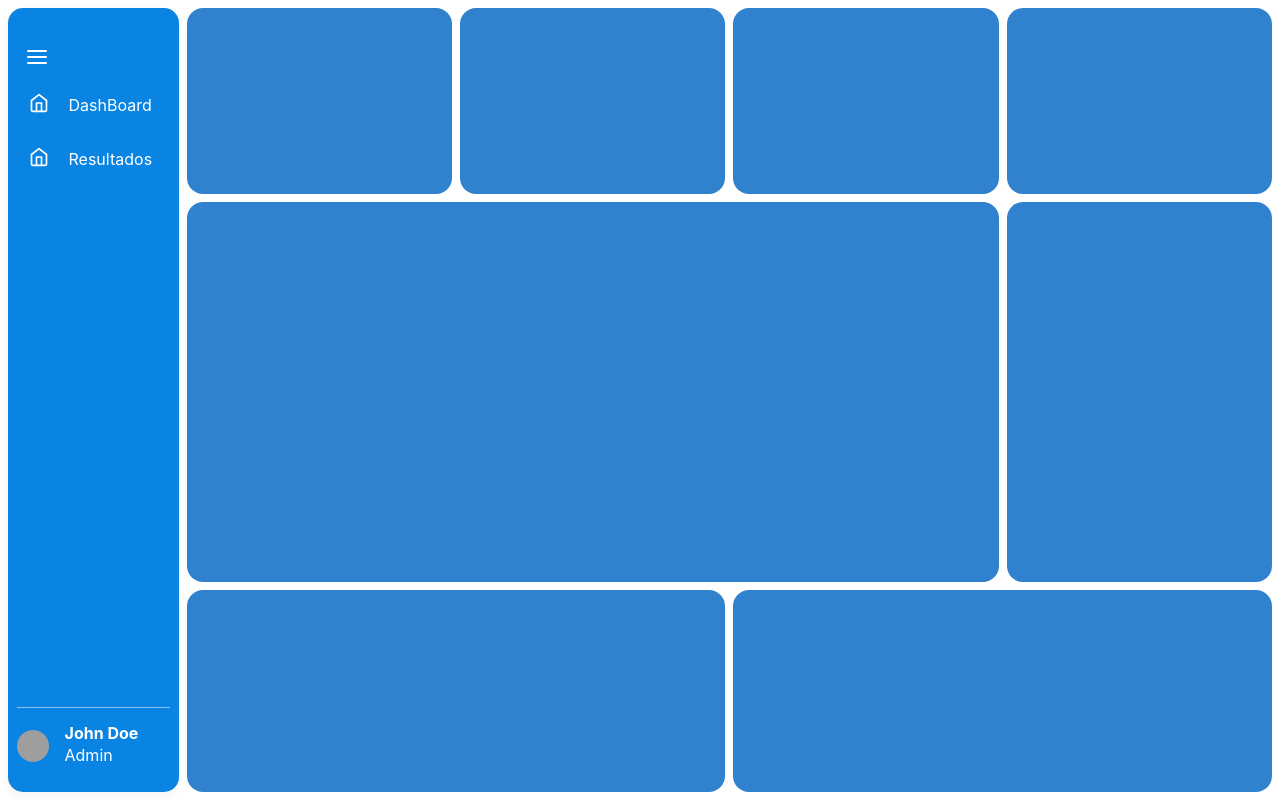
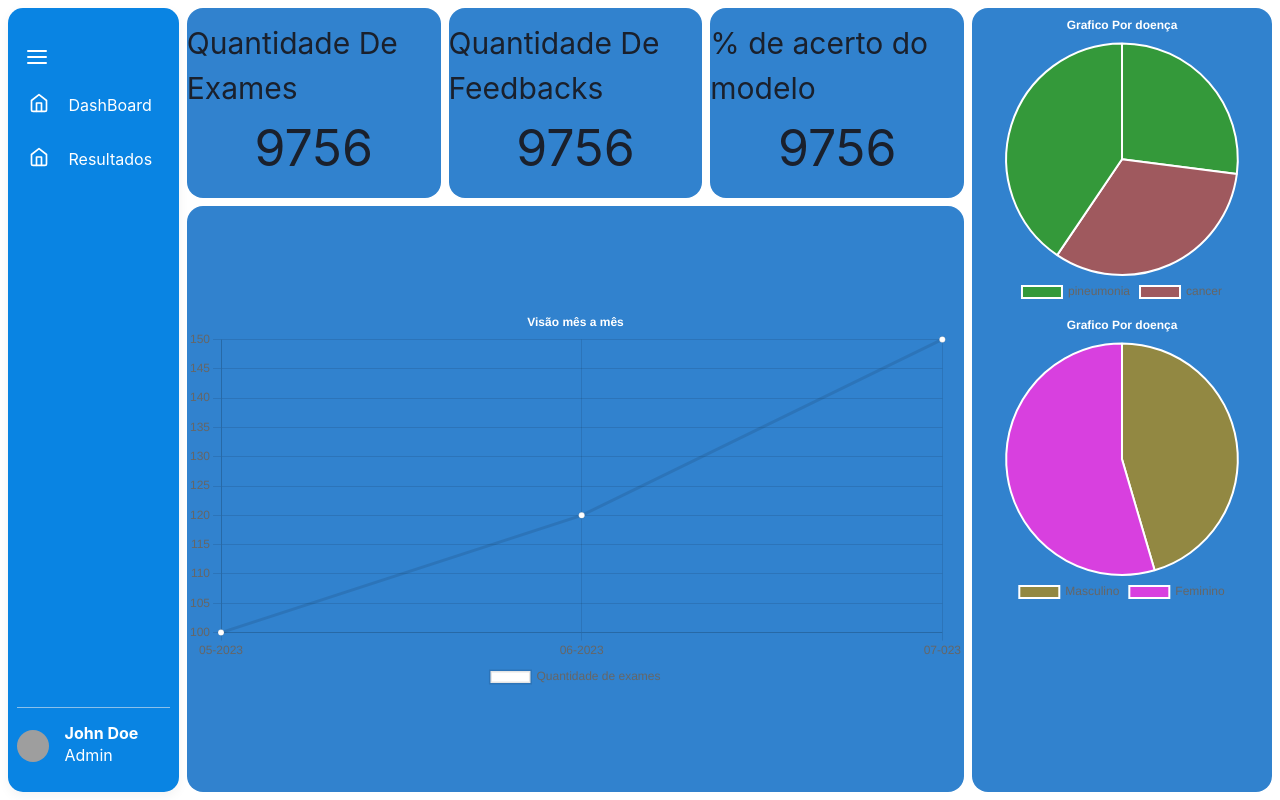
Before and after one commit to JonJonsx/site_ia_xray, a React (Create React App) app: page / in a window 1280 px wide. Built offline with nearby package versions, Linux system fonts and the light colour scheme; grey boxes are pictures that could not be loaded.

Commit message:
adding files grafico

```diff
--- a/package.json
+++ b/package.json
@@ -11,9 +11,11 @@
     "@testing-library/react": "^13.4.0",
     "@testing-library/user-event": "^13.5.0",
     "axios": "^1.4.0",
+    "chart.js": "^4.4.0",
     "formik": "^2.4.2",
     "framer-motion": "^10.12.17",
     "react": "^18.2.0",
+    "react-chartjs-2": "^5.2.0",
     "react-dom": "^18.2.0",
     "react-dropzone": "^14.2.3",
     "react-feather": "^2.0.10",
--- a/src/pages/DashBoard/DashBoard.js
+++ b/src/pages/DashBoard/DashBoard.js
@@ -2,8 +2,13 @@ import React from "react";
 import {
   Flex,
   Grid,
-    GridItem
+  GridItem,
+  Box,
+  Text
 } from "@chakra-ui/react";
+import GraficoExamesFeitos from "./Graficos/GraficoExamesFeitos";
+import GraficoPorDoenca from "./Graficos/GraficoPorDoenca";
+import GraficoPorGenero from "./Graficos/GraficoPorGenero";
 
 function DashBoard() {
   return (
@@ -22,14 +27,41 @@ function DashBoard() {
           gap={2} h="100%"
           mt={2}
           mr={2}>
-                    <GridItem bg='blue.500' rowSpan={2} colSpan={1} borderRadius={16}/>
-                    <GridItem bg='blue.500' rowSpan={2} colSpan={1} borderRadius={16}/>
-                    <GridItem bg='blue.500' rowSpan={2} colSpan={1} borderRadius={16}/>
-                    <GridItem bg='blue.500' rowSpan={2} colSpan={1} borderRadius={16}/>
-                    <GridItem bg='blue.500' rowSpan={4} colSpan={3} borderRadius={16}/>
-                    <GridItem bg='blue.500' rowSpan={4} colSpan={1} borderRadius={16}/>
-                    <GridItem bg='blue.500' rowSpan={4} colSpan={2} borderRadius={16}/>
-                    <GridItem bg='blue.500' rowSpan={4} colSpan={2} borderRadius={16}/>
+          <GridItem bg='blue.500' rowSpan={2} colSpan={1} borderRadius={16}>
+            <Flex fontSize={50} alignItems="center" justifyContent="center" flexDirection="column" h="100%">
+              <Text fontSize="3xl">Quantidade De Exames</Text>
+              <Text>9756</Text>
+            </Flex>
+          </GridItem>
+          <GridItem bg='blue.500' rowSpan={2} colSpan={1} borderRadius={16}>
+            <Flex fontSize={50} alignItems="center" justifyContent="center" flexDirection="column" h="100%">
+              <Text fontSize="3xl">Quantidade De Feedbacks</Text>
+              <Text>9756</Text>
+            </Flex>
+          </GridItem>
+          <GridItem bg='blue.500' rowSpan={2} colSpan={1} borderRadius={16}>
+            <Flex fontSize={50} alignItems="center" justifyContent="center" flexDirection="column" h="100%">
+              <Text fontSize="3xl">% de acerto do modelo</Text>
+              <Text>9756</Text>
+            </Flex>
+          </GridItem>
+          <GridItem bg='blue.500' rowSpan={8} colSpan={1} borderRadius={16}>
+            <Flex flexDirection="column">
+              <Box h="33%">
+                <GraficoPorDoenca />
+              </Box>
+              <Box h="33%">
+                <GraficoPorGenero />
+              </Box>
+              {/* <Box h="33%">
+                <GraficoPorDoenca />
+              </Box> */}
+            </Flex>
+          </GridItem>
+          <GridItem bg='blue.500' rowSpan={6} colSpan={3} borderRadius={16}>
+            <GraficoExamesFeitos />
+          </GridItem>
+
         </Grid>
       </Flex>
     </Flex>
--- /dev/null
+++ b/src/pages/DashBoard/Graficos/GraficoExamesFeitos.js
@@ -0,0 +1,41 @@
+import GraficoLinha from './tipoGrafico/GraficoLinha'
+
+export default function GraficoExamesFeitos() {
+  // const [chartData, setChartData] = useState([{}])
+
+  // const getExames = async () => {
+  //   try{
+  //     await requests.exames.getExames().then((response) => {
+  //       if (response.status === 200) {
+  //         return response.data
+  //       } else {
+  //         console.log("falha na requisicao", response.status)
+  //       }
+  //     })
+  //   }catch (e) {
+  //     console.warn("Deu erro na requisicao do grafico de Linha, ERRO: ", e)
+  //     return { exame: { date: "", quantidadeDeExames: 0 } }
+  //   }
+
+  // }
+
+
+  // useEffect(() => {
+  //   const getValoresGrafico = async () => {
+  //     const data = await getExames()
+  //     setChartData(data)
+  //   }
+  //   getValoresGrafico()
+  // }, []);
+
+
+  return (
+    <GraficoLinha
+      valorX={[100,120,150]}
+      // chartData.map(exame => exame.quantidadeDeExames)
+      valorY={["05-2023","06-2023","07-023"]}
+      // chartData.map(exame => exame.date)
+      legenda="Quantidade de exames"
+      titulo="Visão mês a mês" />
+  );
+};
--- /dev/null
+++ b/src/pages/DashBoard/Graficos/GraficoPorDoenca.js
@@ -0,0 +1,41 @@
+import GraficoPizza from './tipoGrafico/GraficoPizza'
+
+export default function GraficoPorDoenca() {
+  // const [chartData, setChartData] = useState([{}])
+
+  // const getExames = async () => {
+  //   try{
+  //     await requests.exames.getExames().then((response) => {
+  //       if (response.status === 200) {
+  //         return response.data
+  //       } else {
+  //         console.log("falha na requisicao", response.status)
+  //       }
+  //     })
+  //   }catch (e) {
+  //     console.warn("Deu erro na requisicao do grafico de Linha, ERRO: ", e)
+  //     return { exame: { date: "", quantidadeDeExames: 0 } }
+  //   }
+
+  // }
+
+
+  // useEffect(() => {
+  //   const getValoresGrafico = async () => {
+  //     const data = await getExames()
+  //     setChartData(data)
+  //   }
+  //   getValoresGrafico()
+  // }, []);
+
+
+  return (
+    <GraficoPizza
+      valorX={[100,120,150]}
+      // chartData.map(exame => exame.quantidadeDeExames)
+      valorY={["pineumonia","cancer"]}
+      // chartData.map(exame => exame.date)
+      legenda="Grafico Por doença"
+      titulo="Grafico Por doença" />
+  );
+};
--- /dev/null
+++ b/src/pages/DashBoard/Graficos/GraficoPorGenero.js
@@ -0,0 +1,41 @@
+import GraficoPizza from './tipoGrafico/GraficoPizza'
+
+export default function GraficoPorGenero() {
+  // const [chartData, setChartData] = useState([{}])
+
+  // const getExames = async () => {
+  //   try{
+  //     await requests.exames.getExames().then((response) => {
+  //       if (response.status === 200) {
+  //         return response.data
+  //       } else {
+  //         console.log("falha na requisicao", response.status)
+  //       }
+  //     })
+  //   }catch (e) {
+  //     console.warn("Deu erro na requisicao do grafico de Linha, ERRO: ", e)
+  //     return { exame: { date: "", quantidadeDeExames: 0 } }
+  //   }
+
+  // }
+
+
+  // useEffect(() => {
+  //   const getValoresGrafico = async () => {
+  //     const data = await getExames()
+  //     setChartData(data)
+  //   }
+  //   getValoresGrafico()
+  // }, []);
+
+
+  return (
+    <GraficoPizza
+      valorX={[100,120]}
+      // chartData.map(exame => exame.quantidadeDeExames)
+      valorY={["Masculino","Feminino"]}
+      // chartData.map(exame => exame.date)
+      legenda="Quantidade de exames por genero"
+      titulo="Grafico Por doença" />
+  );
+};
--- /dev/null
+++ b/src/pages/DashBoard/Graficos/tipoGrafico/GraficoLinha.js
@@ -0,0 +1,54 @@
+import React from 'react'
+import { Line } from "react-chartjs-2";
+import {
+  Flex
+} from '@chakra-ui/react';
+import "chart.js/auto"
+export default function GraficoLinha({ valorX, valorY, legenda, titulo }) {
+
+  // Funcao que define uma cor aleatoria
+  // const getRandomColor = () => {
+  //   const letters = '0123456789ABCDEF';
+  //   let color = '#';
+  //   for (var i = 0; i < 6; i++) {
+  //     color += letters[Math.floor(Math.random() * 16)];
+  //   }
+  //   return color;
+  // }
+
+  const data = {
+    labels: valorY,
+    datasets: [
+      {
+        label: legenda,
+        data: valorX,
+        backgroundColor: "#FFFFFF"
+      }
+    ]
+  };
+
+
+  return (
+    <Flex h="100%" w="100%" align="center" justify="center">
+      <Line
+        data={data}
+        options={{
+          responsive: true,
+          maintainAspectRatio: true,
+          plugins: {
+            title: {
+              display: true,
+              text: titulo,
+              color: "#FFFFFF"
+            },
+            legend: {
+              display: true,
+              position: "bottom"
+            },
+            responsive: true
+          }
+        }}
+      />
+    </Flex>
+  );
+};
--- /dev/null
+++ b/src/pages/DashBoard/Graficos/tipoGrafico/GraficoPizza.js
@@ -0,0 +1,54 @@
+import React from 'react'
+import { Pie } from "react-chartjs-2";
+import {
+  Flex
+} from '@chakra-ui/react';
+import "chart.js/auto"
+export default function GraficoPizza({ valorX, valorY, legenda, titulo }) {
+
+//   Funcao que define uma cor aleatoria
+  const getRandomColor = () => {
+    const letters = '0123456789ABCDEF';
+    let color = '#';
+    for (var i = 0; i < 6; i++) {
+      color += letters[Math.floor(Math.random() * 16)];
+    }
+    return color;
+  }
+
+  const data = {
+    labels: valorY,
+    datasets: [
+      {
+        label: legenda,
+        data: valorX,
+        backgroundColor: [getRandomColor(),getRandomColor()]
+      }
+    ]
+  };
+
+
+  return (
+    <Flex h="100%" w="100%" align="center" justify="center">
+      <Pie
+        data={data}
+        options={{
+          responsive: true,
+          maintainAspectRatio: true,
+          plugins: {
+            title: {
+              display: true,
+              text: titulo,
+              color: "#FFFFFF"
+            },
+            legend: {
+              display: true,
+              position: "bottom"
+            },
+            responsive: true
+          }
+        }}
+      />
+    </Flex>
+  );
+};
--- a/src/routes.js
+++ b/src/routes.js
@@ -3,7 +3,7 @@ import React from 'react'
 // import SideBar from './components/SideBar/SideBar'
 import ControlPanel from './pages/ControlPanel/ControlPanel';
 import DashBoard from './pages/DashBoard/DashBoard';
-import ErrorPage from './pages/ErrorPage/ErrorPage';
+// import ErrorPage from './pages/ErrorPage/ErrorPage';
 import App from './App';
 
 import { createBrowserRouter, RouterProvider } from 'react-router-dom';
@@ -12,7 +12,7 @@ const router = createBrowserRouter([
     {
         path: '/',
         element: <App />,
-        errorElement: <ErrorPage />,
+        // errorElement: <ErrorPage />,
         children: [
             {
                 path: '/',
--- a/src/services/requests/exame.js
+++ b/src/services/requests/exame.js
@@ -21,7 +21,6 @@ export const exame = api => ({
       return api.post("/exames",dados)
     },
     putDarFeedback(id, feedback) {
-
       return api.put("/exames/"+id,feedback)
     }
   }
```
Also changed, not shown: src/pages/DashBoard/Graficos/GraficoPorFaixaEtaria.js (added, +41 -0 lines), 1 other file (tests, documents, lock files or other folders). Lines whose indentation alone changed are shown as unchanged.
